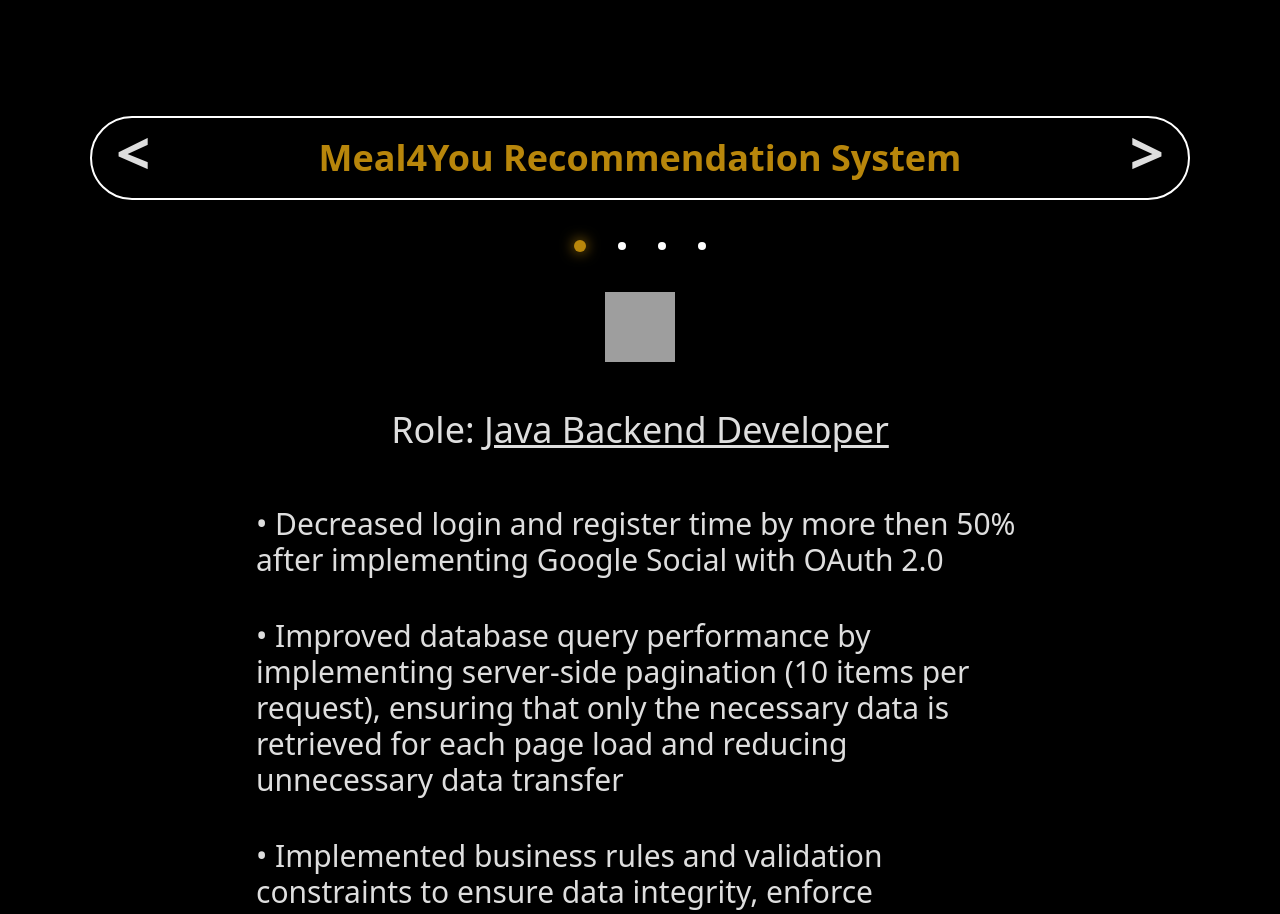
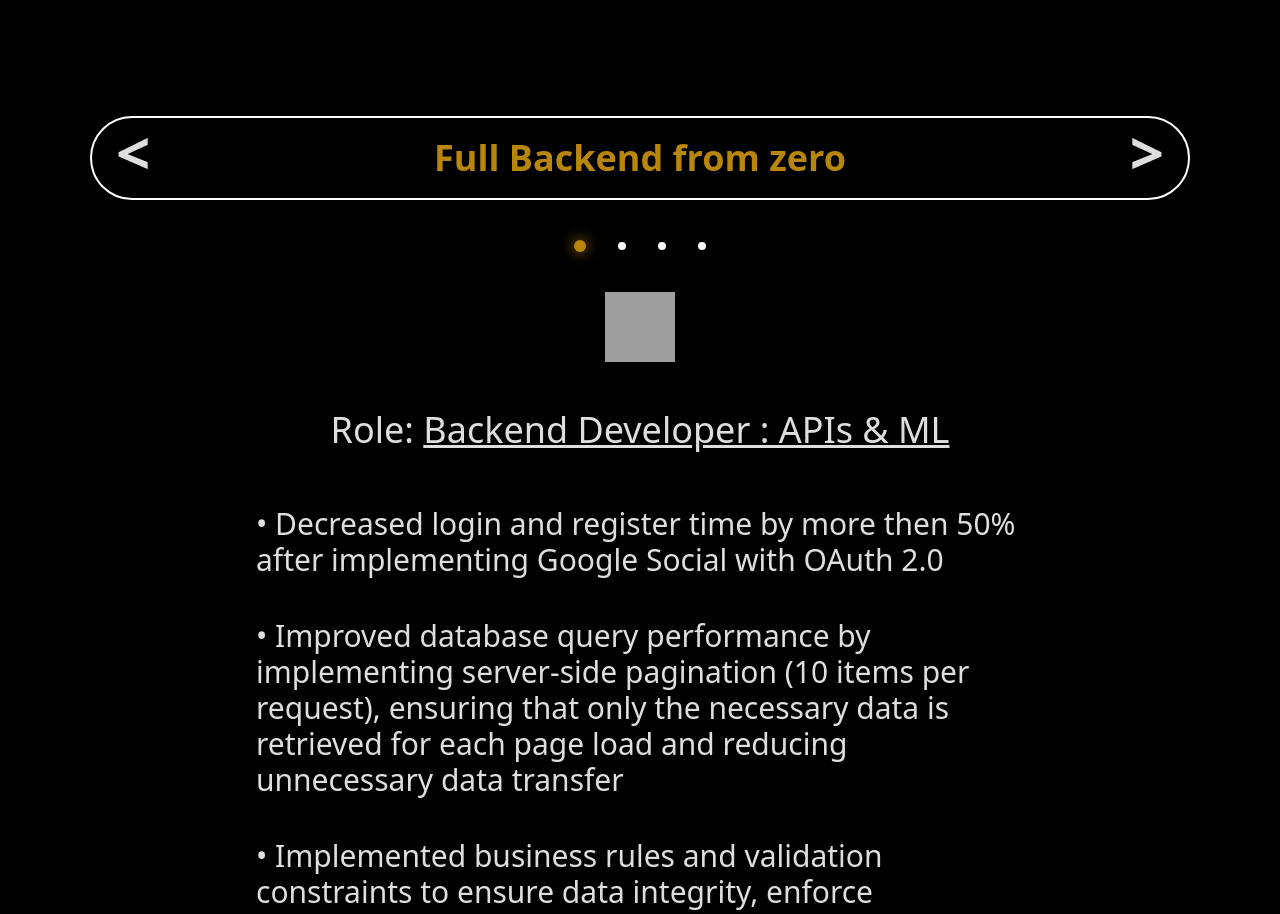
Before and after one commit to FelipeNascimentoDev/portifolio-2026, a React (Vite) app: page / in a window 1280 px wide. Shown: the part 1100-2014 px from the top of the page. Built offline with nearby package versions, Linux system fonts and the light colour scheme; grey boxes are pictures that could not be loaded.

Commit message:
feat(data): rename some of the titles

```diff
--- a/src/data/carouselContent.js
+++ b/src/data/carouselContent.js
@@ -1,7 +1,7 @@
 
 export const carouselData = [
-  { id: 1, title: "Meal4You Recommendation System",
-    role: "Java Backend Developer",
+  { id: 1, title: "Full Backend from zero",
+    role: "Backend Developer : APIs & ML",
     bulletPoints: [
       "• Decreased login and register time by more then 50% after implementing Google Social with OAuth 2.0",
       "• Improved database query performance by implementing server-side pagination (10 items per request), ensuring that only the necessary data is retrieved for each page load and reducing unnecessary data transfer",
@@ -14,7 +14,7 @@ export const carouselData = [
     certificateLink: ""
   },
 
-  { id: 2, title: "International Database Design & Development",
+  { id: 2, title: "Cross-country Database",
     role: "International Mediator and DB Designer",
     bulletPoints: [
       "• I served as the leader of the Brazilian group, mediating and translating conversations between Brazilian colleagues and students from Indiana (USA)",
@@ -25,7 +25,7 @@ export const carouselData = [
     certificateLink: "https://siga.cps.sp.gov.br/cartorio/autenticador.aspx?ce95e85e-67f8-4245-bf3b-febe1ea74238"
   },
 
-  { id: 3, title: "Microsservices College Project",
+  { id: 3, title: "Node.js Microsservices",
     role: "Microsservices Developer",
     bulletPoints: [
       "• Integrated AI-powered classification into an event-driven microservices architecture by connecting the system to the Gemini API, enabling automatic categorization of reminders based on their content",
@@ -36,14 +36,14 @@ export const carouselData = [
     certificateLink: ""
   },
 
-  { id: 4, title: "2026 Portfolio - This website",
+  { id: 4, title: "Web Frontend",
     role: "React.js Developer",
     bulletPoints: [
       "• Applied the DRY (Don\u2019t Repeat Yourself) Principle by leveraging the JavaScript .map() method to eliminate duplicated code, improving code maintainability, readability, and scalability",
       "• Implemented React\u2019s useState Hook to manage component state and dynamically render content based on user interactions and application state changes",
       "• Integrated external APIs to extend system functionality, retrieving and displaying real-time data dynamically within the application interface",
       "• Deployed the frontend application on Vercel, leveraging the platform\u2019s infrastructure for fast and reliable hosting",
-      "• Utilized serverless functions to securely retrieve data from the API and configured environment variables to protect sensitive information"
+      "• Utilized serverless functions to securely retrieve data from APIs and configured environment variables to protect sensitive information"
     ],
     gitHubProjectLink: "https://github.com/FelipeNascimentoDev/portifolio-2026",
     certificateLink: ""
```
